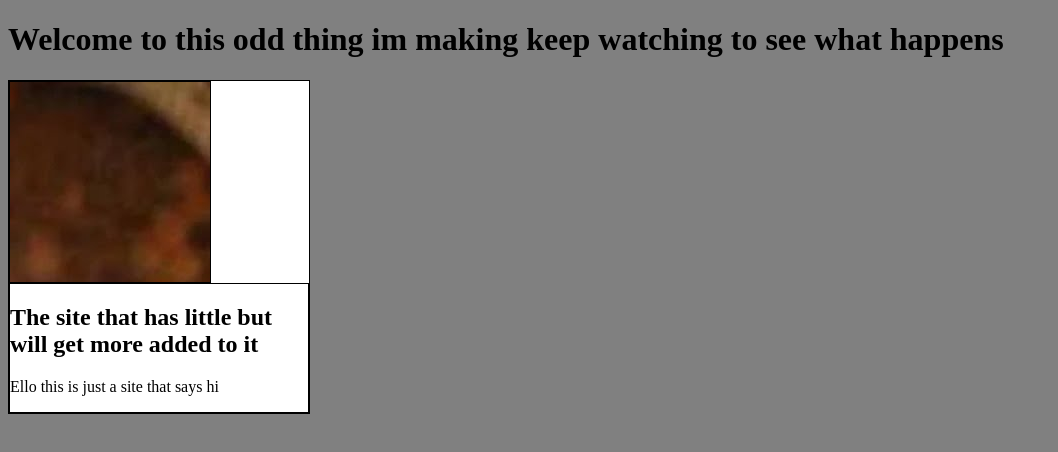
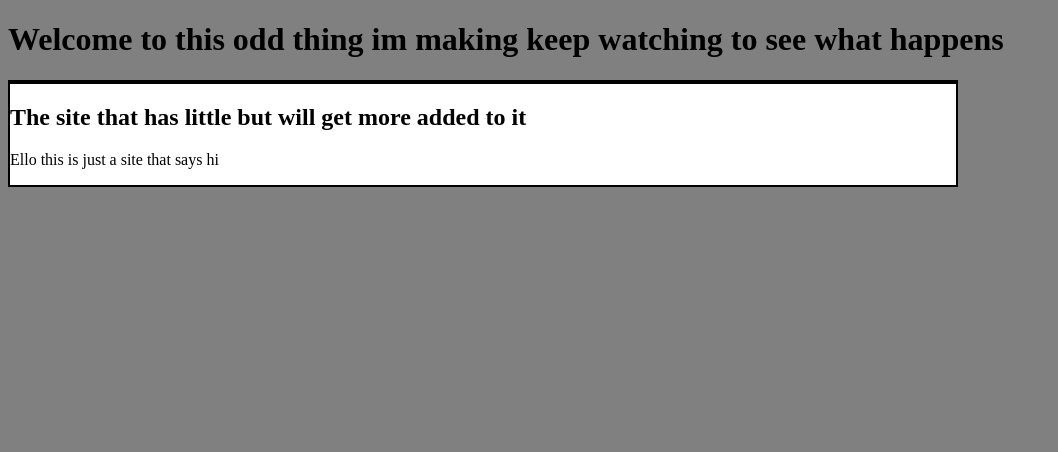
Before and after one commit to Javi0x0/javi0x0.github.io, a plain HTML site: page index.html in a window 1280 px wide. Shown: the whole page, without its empty margins (0-1058 px from the left). Drawn offline with Linux system fonts and the light colour scheme.

Commit message:
Update index.html

```diff
--- a/index.html
+++ b/index.html
@@ -7,15 +7,15 @@
 	 background-color:grey;
 	}
 	.flex-contain{
-	width: 300px;
+	width: 75%;
 	height:50%;
 	display:flex;
 	flex-direction:column;
 	justify-content: center;
 	}
 	.animation{
-	 width: 200px;
-	 height: 200px;
+	 width: 100%;
+	 height: 20%;
 	 background-color:black;
 	 animation-name: snek;
 	 animation-duration: 6s;
```
